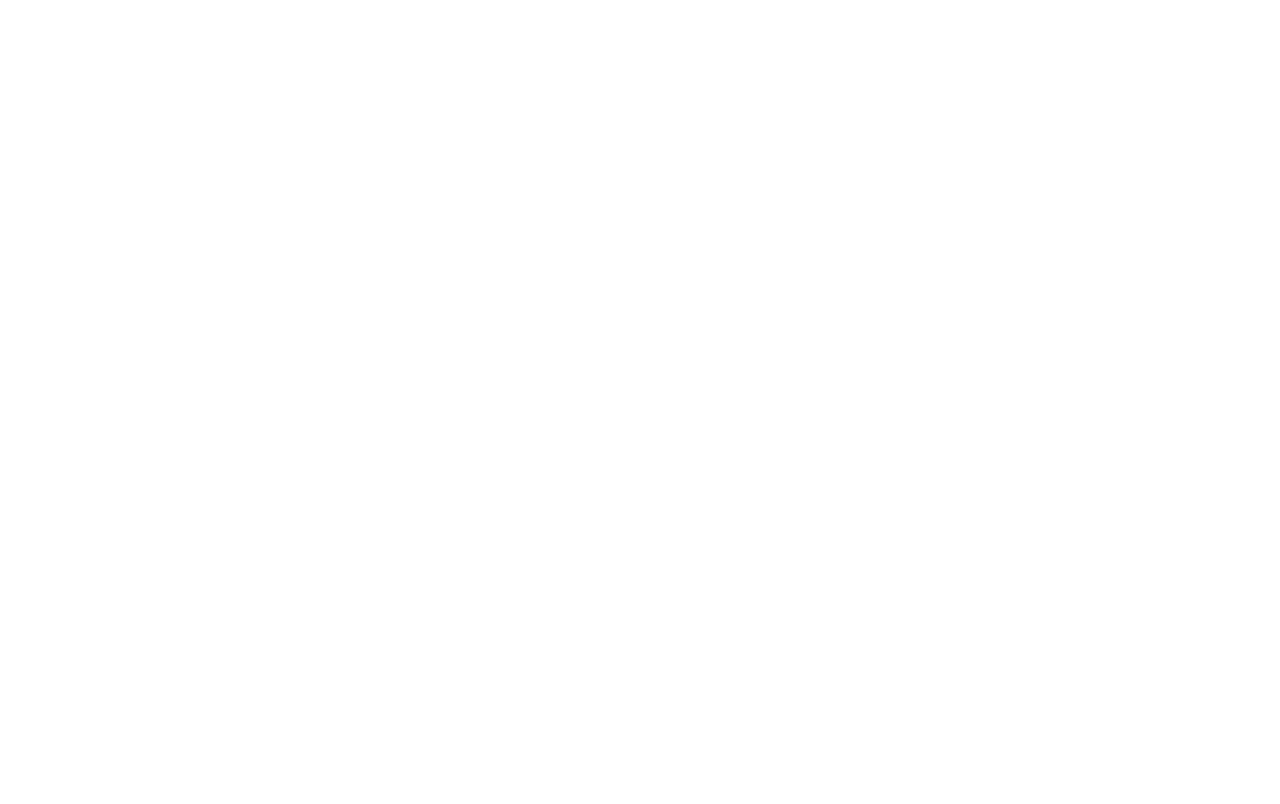
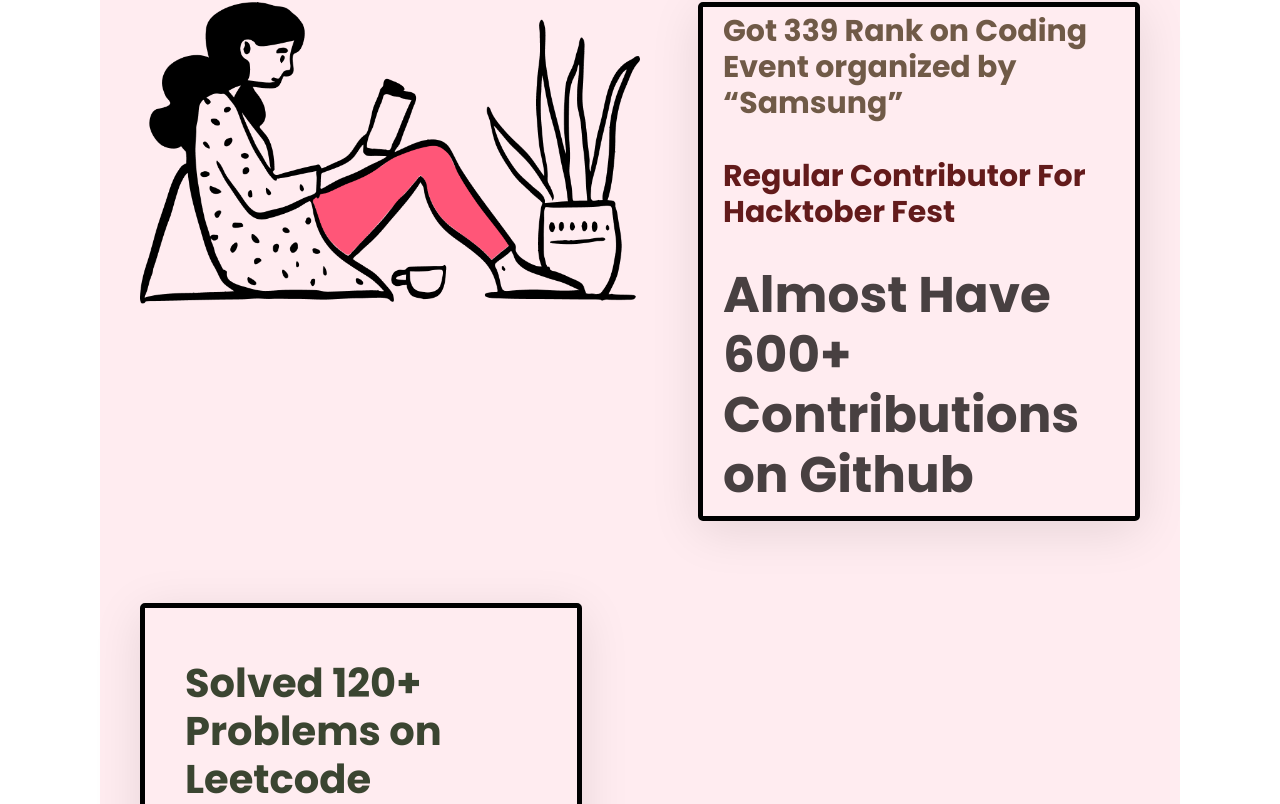
Before and after one commit to choudharysidharth082000/Portfolio, a React (Create React App) app: page / in a window 1280 px wide. Shown: the part 3776-4580 px from the top of the page. Before the commit the page ends 3738 px from the top, so only its background shows below. Built offline with nearby package versions, Linux system fonts and the light colour scheme.

Commit message:
achievements created

```diff
--- /dev/null
+++ b/src/Achievments/Achievements.js
@@ -0,0 +1,38 @@
+import './AchievementsStyle.css'
+const Achievements = () =>
+{
+    return (
+        <div className="containorAchievements">
+            <div className="innerAchievments">
+                <div className="imageAchievemnts">
+                    <img className='img-fluid' src="/svg images/achievements.png" alt="" />
+                </div>
+                <div className="firstBox">
+                    <div className="firstContent">
+                        <h1>Solved 120+ Problems on Leetcode</h1>
+                    </div>
+                    <div className="secondContent">
+                        <h1>Cleared Google Cloud Certification Program</h1>
+                    </div>
+                </div>
+                <div className="secondBox">
+                    <div className="first_content">
+                        <h2>Got 339 Rank on Coding Event organized by
+                        “Samsung”</h2>
+                    </div>
+                    <div className="second_content">
+                        <h2>Regular Contributor For Hacktober Fest</h2>
+                    </div>
+                    <div className="third_content">
+                        <h1>Almost Have 600+ Contributions on Github</h1>
+                    </div>
+                </div>
+
+            </div>
+
+        </div>
+    )
+
+}
+
+export default Achievements
--- /dev/null
+++ b/src/Achievments/AchievementsStyle.css
@@ -0,0 +1,138 @@
+@import url("https://fonts.googleapis.com/css2?family=Poppins:wght@300;400;500;600;700;800&display=swap");
+
+*
+{
+    margin: 0;
+    padding: 0;
+    box-sizing: border-box;
+}
+.containorAchievements
+{
+    width: 100%;
+    height: 150vh;
+
+    padding-left: 100px;
+    padding-right: 100px;
+}
+.innerAchievments
+{
+    height: 100%;
+    width: 100%;
+    background-color: rgba(255, 235, 239, 0.93);
+    position: relative;
+
+
+}
+.firstBox , .secondBox
+{
+    height: 519px;
+    width: 442px;
+    border: 5px solid #000000;
+    border-radius: 5px;
+    box-shadow: rgba(0, 0, 0, 0.1) 0px 10px 50px;
+}
+.imageAchievemnts
+{
+    position: absolute;
+    left: 40px;
+    top: 40px;
+
+    width: 500px;
+    height: 300px;
+}
+.firstBox
+{
+    position: absolute;
+    bottom: 40px;
+    left: 40px;
+
+}
+.secondBox
+{
+    position: absolute;
+    top: 40px;
+    right: 40px;
+}
+.firstContent, .secondContent
+{
+    height: 50%;
+    width: 100%;
+    display: flex;
+    justify-content: center;
+    align-items: center;
+
+}
+.firstContent h1, .secondContent h1
+{
+
+    text-align: left;
+    font-weight: 700;
+    padding-left: 40px;
+    padding-right: 40px;
+}
+
+.firstContent h1
+{
+    color: #3B4531;
+}
+.secondContent h1
+{
+    color: #7D643E;
+}
+.first_content
+{
+    width: 100%;
+    height: 25%;
+    /* border: 1px solid black; */
+    display: flex;
+    justify-content: center;
+    align-items: center;
+    padding: 20px;
+}
+.first_content h2
+{
+    font-size: 30px;
+    color: #705A47;
+    font-weight: 700;
+
+    text-align: left;
+}
+.second_content h2
+{
+    font-size: 30px;
+    color: #631B1B;
+    font-weight: 700;
+
+    text-align: left;
+
+}
+.second_content
+{
+    width: 100%;
+    height: 25%;
+    /* border: 1px solid black; */
+    display: flex;
+    justify-content: center;
+    align-items: center;
+    padding: 20px;
+}
+
+.third_content
+{
+    width: 100%;
+    height: 50%;
+    display: flex;
+    justify-content: center;
+    align-items: center;
+    padding: 20px;
+
+}
+.third_content h1
+{
+    font-size: 50px;
+    color: #484041;
+    font-weight: 700;
+
+    text-align: left;
+
+}
--- a/src/App.js
+++ b/src/App.js
@@ -6,6 +6,7 @@
 import Content from "./ContentSection/Content.js";
 import Projects from "./Projects/Project.js";
 import Middle from "./middleContent/Middle.js"
+import Achievements from "./Achievments/Achievements.js";
 
 function App() {
   return (
@@ -15,6 +16,7 @@
       <Content />
       <Projects />
       <Middle />
+      <Achievements/>
     </div>
   );
 }
```
